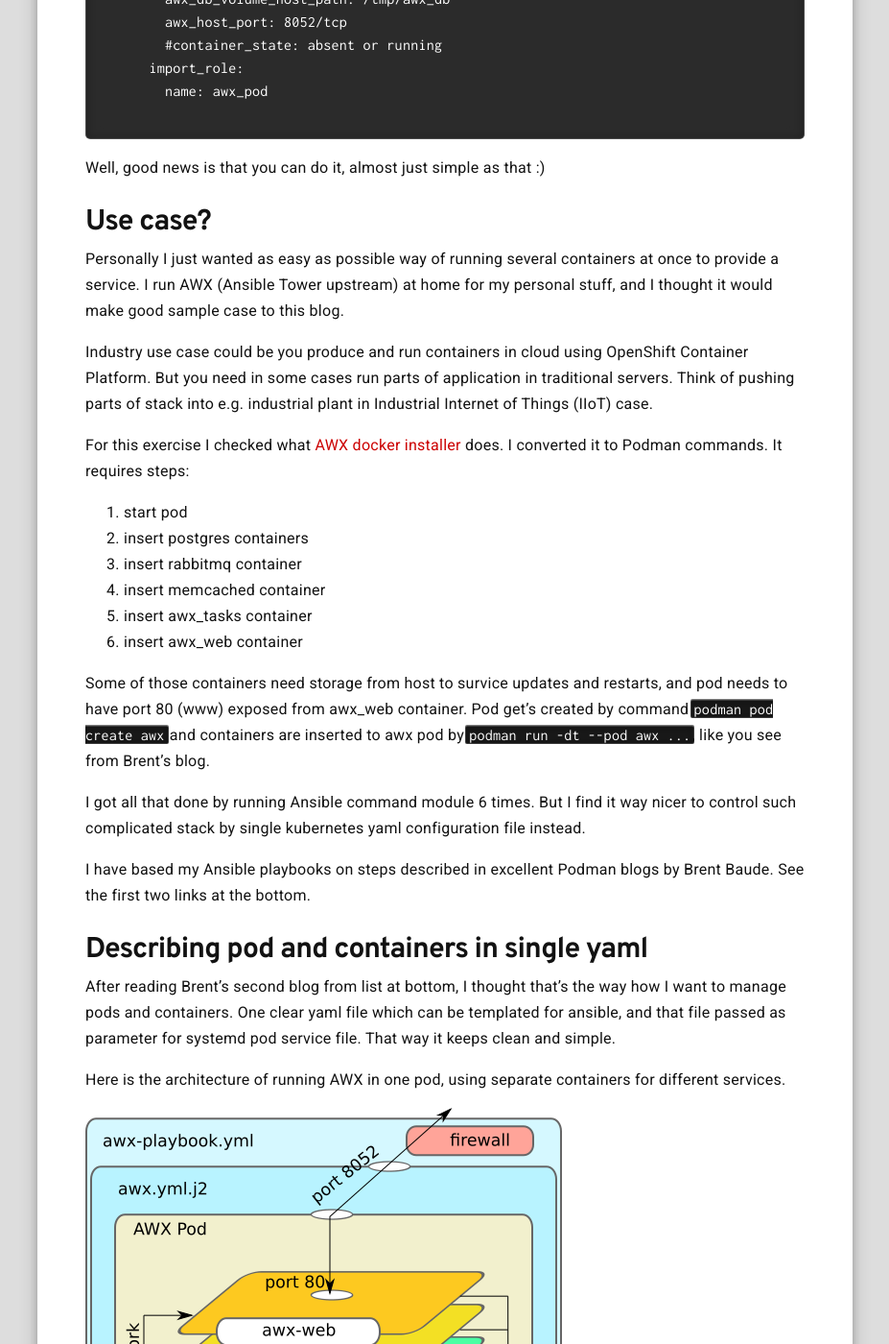
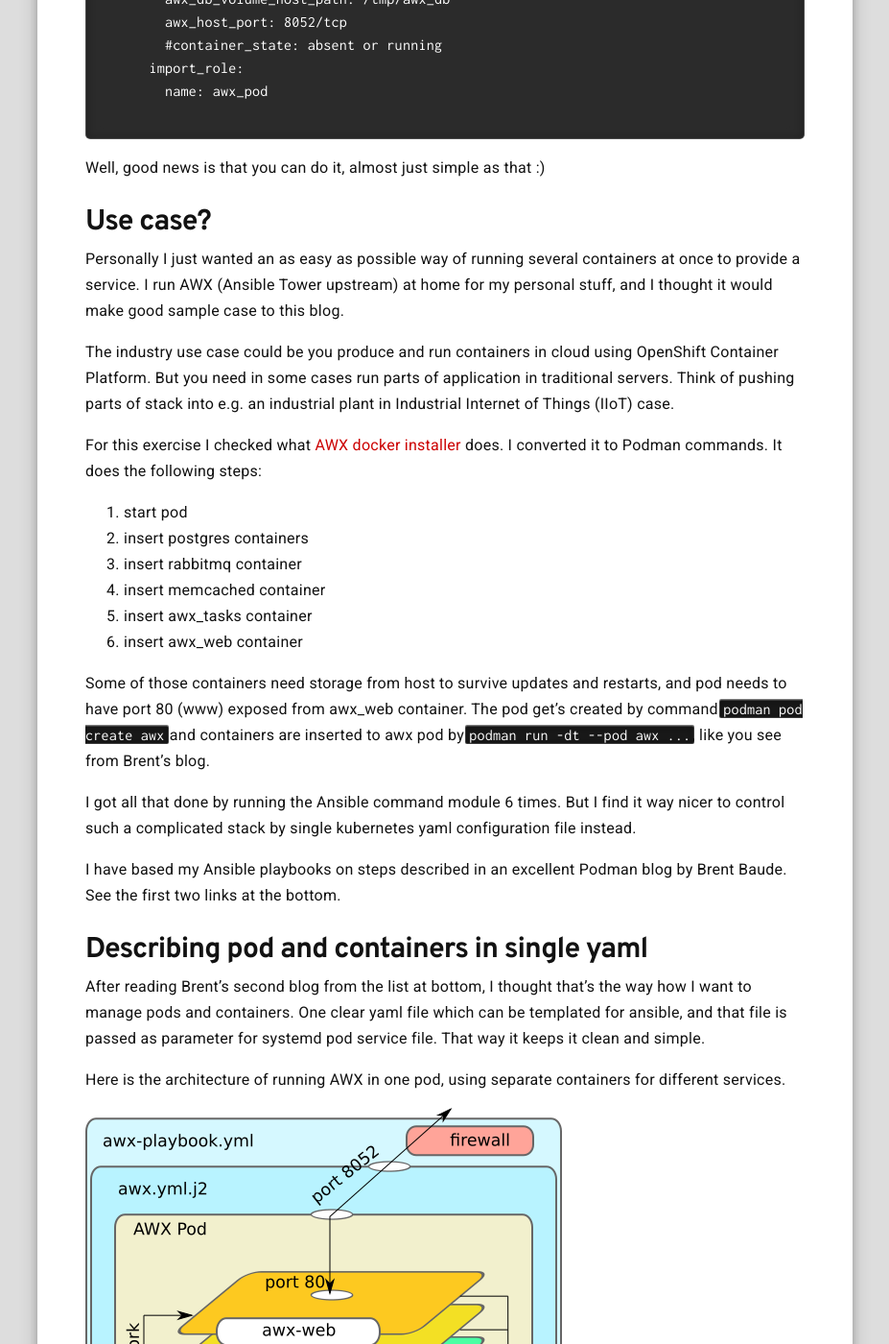
Before and after one commit to RedHatNordicsSA/RedHatNordicsSA.github.io, a Jekyll site: the page built from _posts/2019-03-25-ansible-podman-containers-2.markdown, in a window 1280 px wide and 1400 px high, scrolled down 1410 px. Shown: the whole window at 96% size, without its empty margins (176-1103 px from the left). Built offline with Jekyll 4.4.1, drawn with Linux system fonts in a browser that asks for light colours; some of the changed text lies outside the part shown.

Commit message:
Magnus proof read some grammar problems away

````diff
--- a/_posts/2019-03-25-ansible-podman-containers-2.markdown
+++ b/_posts/2019-03-25-ansible-podman-containers-2.markdown
@@ -47,16 +47,17 @@
 
 # Use case?
 
-Personally I just wanted as easy as possible way of running several containers
-at once to provide a service. I run AWX (Ansible Tower upstream) at home for my
-personal stuff, and I thought it would make good sample case to this blog.
+Personally I just wanted an as easy as possible way of running several
+containers at once to provide a service. I run AWX (Ansible Tower upstream) at
+home for my personal stuff, and I thought it would make good sample case to this
+blog.
 
-Industry use case could be you produce and run containers in cloud using
+The industry use case could be you produce and run containers in cloud using
 OpenShift Container Platform. But you need in some cases run parts of
 application in traditional servers. Think of pushing parts of stack into e.g.
-industrial plant in Industrial Internet of Things (IIoT) case.
+an industrial plant in Industrial Internet of Things (IIoT) case.
 
-For this exercise I checked what [AWX docker installer](https://github.com/ansible/awx/blob/devel/installer/roles/local_docker/tasks/standalone.yml) does. I converted it to Podman commands. It requires steps:
+For this exercise I checked what [AWX docker installer](https://github.com/ansible/awx/blob/devel/installer/roles/local_docker/tasks/standalone.yml) does. I converted it to Podman commands. It does the following steps:
 
 1. start pod
 2. insert postgres containers
@@ -65,34 +66,35 @@
 5. insert awx_tasks container
 6. insert awx_web container
 
-Some of those containers need storage from host to survice updates and restarts,
-and pod needs to have port 80 (www) exposed from awx_web container. Pod get's
-created by command ```podman pod create awx``` and containers are inserted to
-awx pod by  ```podman run -dt --pod awx ...```, like you see from Brent's blog.
+Some of those containers need storage from host to survive updates and restarts,
+and pod needs to have port 80 (www) exposed from awx_web container. The pod
+get's created by command ```podman pod create awx``` and containers are inserted
+to awx pod by  ```podman run -dt --pod awx ...```, like you see from Brent's
+blog.
 
-I got all that done by running Ansible command module 6 times. But I find it
-way nicer to control such complicated stack by single kubernetes yaml
+I got all that done by running the Ansible command module 6 times. But I find it
+way nicer to control such a complicated stack by single kubernetes yaml
 configuration file instead.
 
-I have based my Ansible playbooks on steps described in excellent Podman blogs
+I have based my Ansible playbooks on steps described in an excellent Podman blog
 by Brent Baude. See the first two links at the bottom.
 
 # Describing pod and containers in single yaml
 
-After reading Brent's second blog from list at bottom, I thought that's the way
-how I want to manage pods and containers. One clear yaml file which can be
-templated for ansible, and that file passed as parameter for systemd pod service
-file. That way it keeps clean and simple.
+After reading Brent's second blog from the list at bottom, I thought that's the
+way how I want to manage pods and containers. One clear yaml file which can be
+templated for ansible, and that file is passed as parameter for systemd pod
+service file. That way it keeps it clean and simple.
 
 Here is the architecture of running AWX in one pod, using separate containers
 for different services.
 
 ![awx-pod](/assets/images/awx-pod.png)
 
-Here's snipplet of my awx.yml defining the pod. Pay attention how you can define
-host mount points for persistent storage, and just keep listing containers
-with unique settings. There could be CPU/mem limits, privilege escalation and
-what ever variables you are used to set to any container.
+Here's the snippet of my awx.yml defining the pod. Pay attention how you can
+define host mount points for the persistent storage, and just keep listing
+containers with unique settings. There could be CPU/mem limits, privilege
+escalation and whatever variables you normally set for a container.
 
 ```
 {%raw%}
@@ -157,9 +159,9 @@
 See the [full file
 here](https://github.com/ikke-t/awx_pod/blob/master/templates/awx.yml.j2).
 Kubernetes yaml is easy to read and understand, if you are into containers.
-Also, bonus being there are tons of examples running stuff on kubernetes, and
-you can snatch the configuration from such example also. This is really close to
-kubernetes configuration file format.
+Also, a bonus is that there are tons of examples running stuff on kubernetes,
+and you can also snatch the configuration from such example. This is really
+close to kubernetes configuration file format.
 
 # How does this yaml get used by systemd?
 
@@ -223,7 +225,7 @@
 {%endraw%}
 ```
 
-And this is how simple [systemd service file](https://github.com/ikke-t/podman-container-systemd/blob/master/templates/systemd-service-pod.j2) is now, as parameters are in yaml:
+And this is how simple [systemd service file](https://github.com/ikke-t/podman-container-systemd/blob/master/templates/systemd-service-pod.j2) it is now, as parameters are in yaml:
 
 ```
 {%raw%}
@@ -276,10 +278,11 @@
 https://kojipkgs.fedoraproject.org//packages/podman/1.2.0/24.dev.git0458daf.fc31/x86_64/podman-1.2.0-24.dev.git0458daf.fc31.x86_64.rpm. Be patient, this all will likely be in
   normal package repositories soon.
 * Even if I use AWX for this hobby stuff, remember it's upstream project, and
-  break at any time and likely gets your dog pregnant. Use Tower for production.
+  may break at any time and likely gets your dog pregnant. Use Ansible Tower
+  for production.
 * I still need to understand selinux labels better for the exported volumes.
-  It perhaps requires still some development effort. Hopefully it's user error
-  :)
+  It perhaps requires still some development effort. Hopefully the problems are
+  user errors :)
 * If you want to remove all above installed stuff, run
   ```ansible-playbook -i my-awx-host, -b -e container_state=absent run-awx.yml```
 
````
Also changed, not shown: other parts of _posts/2019-03-25-ansible-podman-containers-2.markdown (+4 -4 lines).
